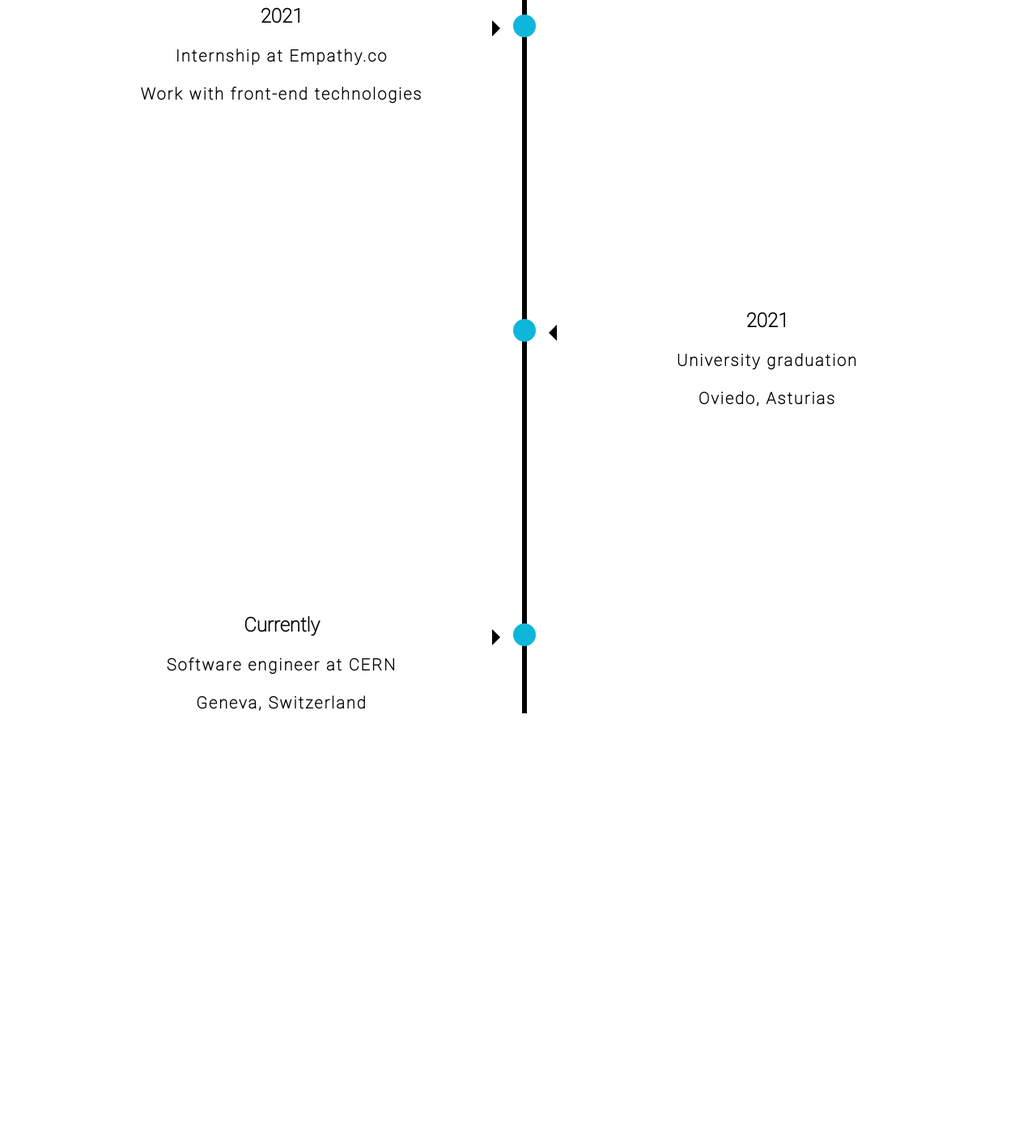
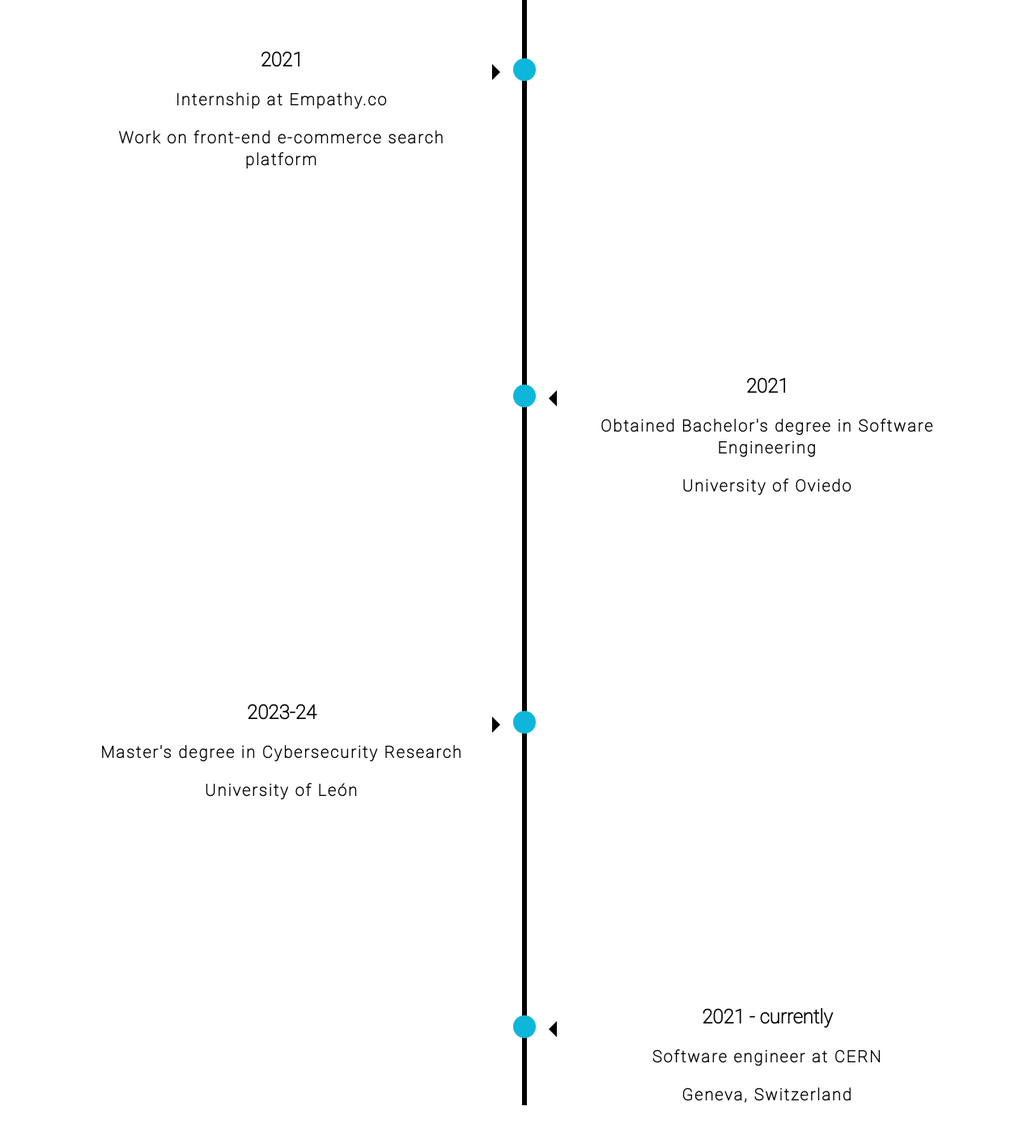
Before and after one commit to raulng9/Nodriza, a plain HTML site: page timeline.html in a window 1280 px wide. Shown: the part 1801-3204 px from the top of the page at 81% size. Before the commit the page ends 3010 px from the top, so only its background shows below. Drawn offline with Linux system fonts and the light colour scheme.

Commit message:
Update timeline

```diff
--- a/timeline.html
+++ b/timeline.html
@@ -43,34 +43,41 @@
     <div class="container left fade">
         <div class="content">
             <h2>2017</h2>
-            <p>Start of the software engineering degree</p>
-            <p>Oviedo, Asturias</p>
+            <p>Start of the Software engineering Bachelor's degree</p>
+            <p>University of Oviedo</p>
         </div>
     </div>
     <div class="container right fade">
         <div class="content">
             <h2>2019-2020</h2>
             <p>Erasmus stay in Wroclaw, Poland</p>
-            <p>Student in the Politechnika Wroclawska</p>
+            <p>Bachelor student in the Politechnika Wroclawska University</p>
         </div>
     </div>
     <div class="container left fade">
         <div class="content">
             <h2>2021</h2>
             <p>Internship at Empathy.co</p>
-            <p>Work with front-end technologies</p>
+            <p>Work on front-end e-commerce search platform</p>
         </div>
     </div>
     <div class="container right fade">
         <div class="content">
             <h2>2021</h2>
-            <p>University graduation</p>
-            <p>Oviedo, Asturias</p>
+            <p>Obtained Bachelor's degree in Software Engineering</p>
+            <p>University of Oviedo</p>
         </div>
     </div>
     <div class="container left fade">
         <div class="content">
-            <h2>Currently</h2>
+            <h2>2023-24</h2>
+            <p>Master's degree in Cybersecurity Research</p>
+            <p>University of León</p>
+        </div>
+    </div>
+    <div class="container right fade">
+        <div class="content">
+            <h2>2021 - currently</h2>
             <p>Software engineer at CERN</p>
             <p>Geneva, Switzerland</p>
         </div>
```
